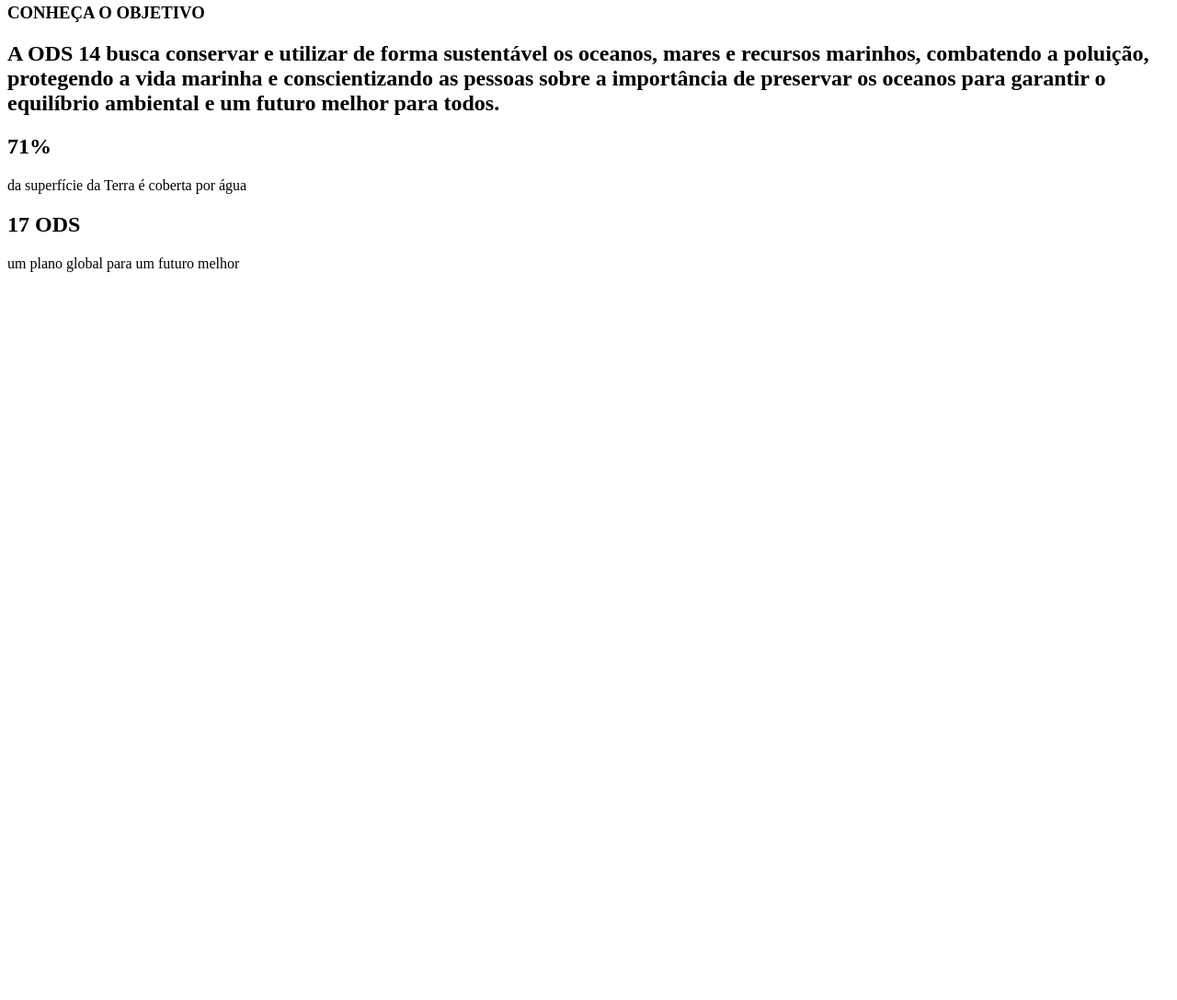
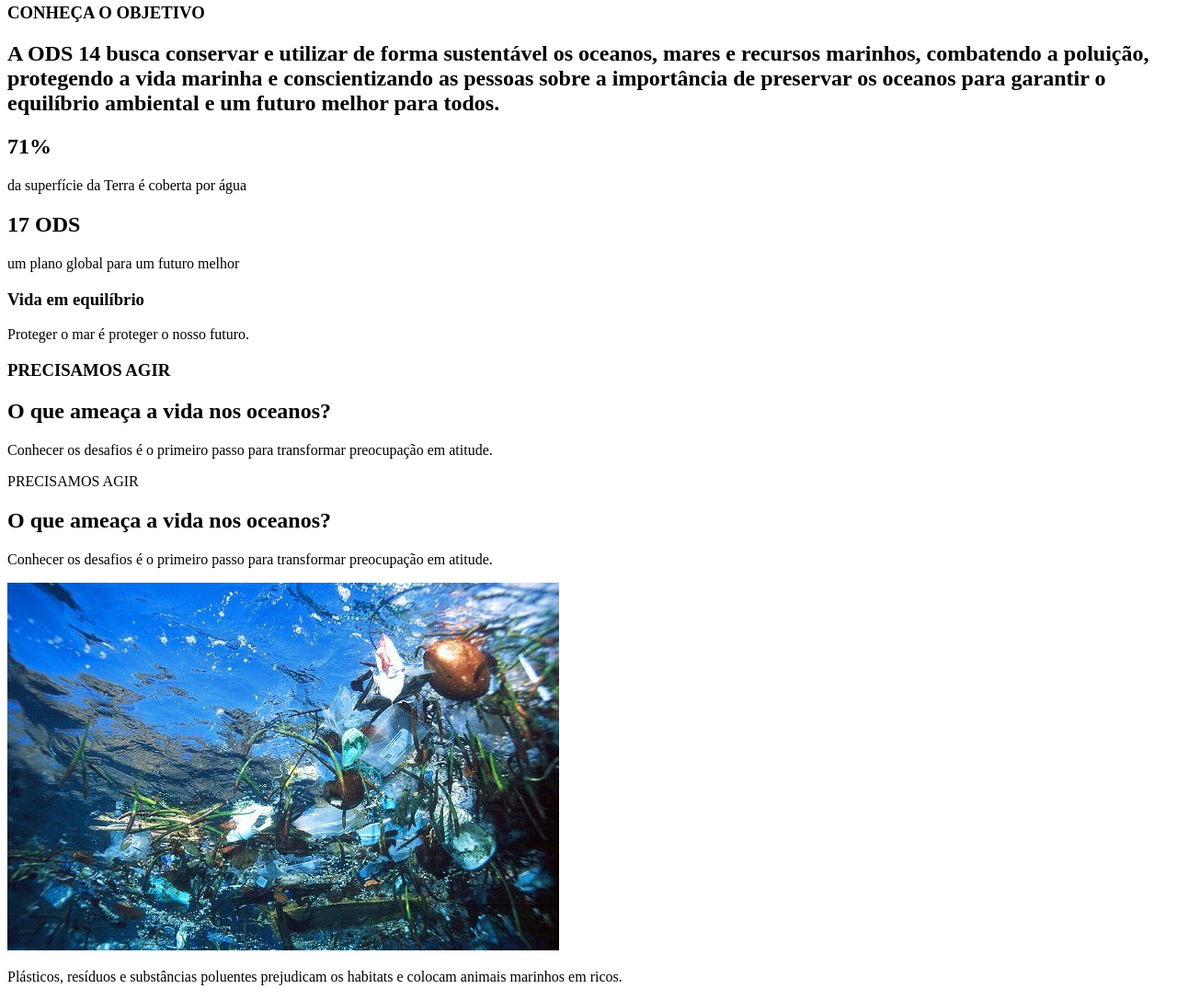
Before and after one commit to sofiamps444-glitch/ODS-14-Vida-na-gua, a plain HTML site: page index.html in a window 1280 px wide. Shown: the part 901-1989 px from the top of the page at 92% size. Before the commit the page ends 1213 px from the top, so only its background shows below. Drawn offline with Linux system fonts and the light colour scheme.

Commit message:
Adicionei texto e imagem

```diff
--- a/index.html
+++ b/index.html
@@ -47,19 +47,33 @@
                 </div>
             </div>
         </div>
+    </div>
+<div class="int">
+<div class="art">
+    <h3>Vida em equilíbrio</h3>
+    <p>Proteger o mar é proteger o nosso futuro.</p>
+</div>
+</div>
+<h3>PRECISAMOS AGIR</h3>
+<H2> O que ameaça a vida nos oceanos?</H2>
+<p>Conhecer os desafios é o primeiro passo para transformar preocupação em atitude.</p>
+<div id="pol">
+    <div class="hea">
+        <span> PRECISAMOS AGIR</span>
+        <H2>O que ameaça a vida nos oceanos?</H2>
+        <p>Conhecer os desafios é o primeiro passo para transformar preocupação em atitude.</p>
+</div>
+<div class="car">
+    <!--Primeiro Card-->
+    <article class="card">
+        <img src="./poluicao.jpg" alt="Poluição marinha">
+        <p>Plásticos, resíduos e substâncias poluentes prejudicam os habitats e colocam animais marinhos em ricos.</p>
 
+    </article>
 
+</div>
 
-
-
-
-
-
-    </div>
-
-
-
-
+</div>
 
 
 
```
Also changed, not shown: poluicao.jpg (added).
